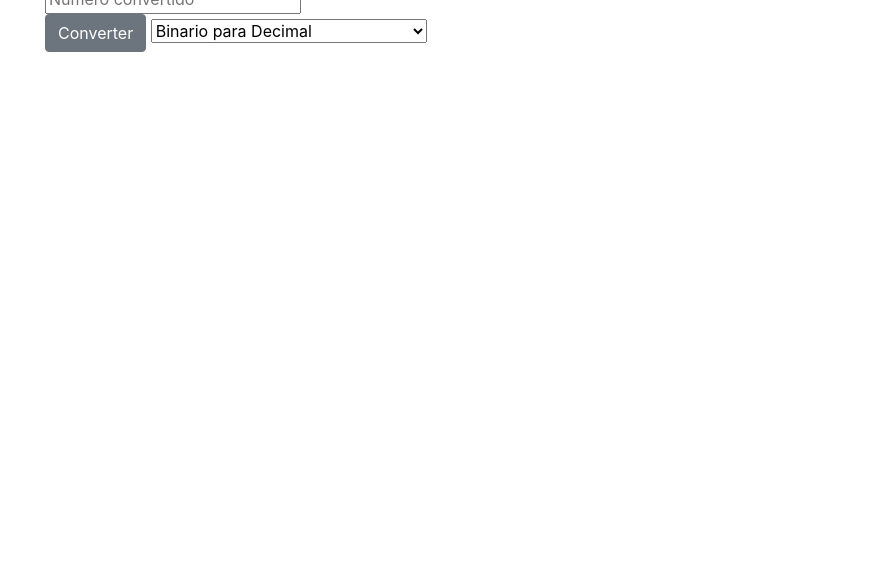
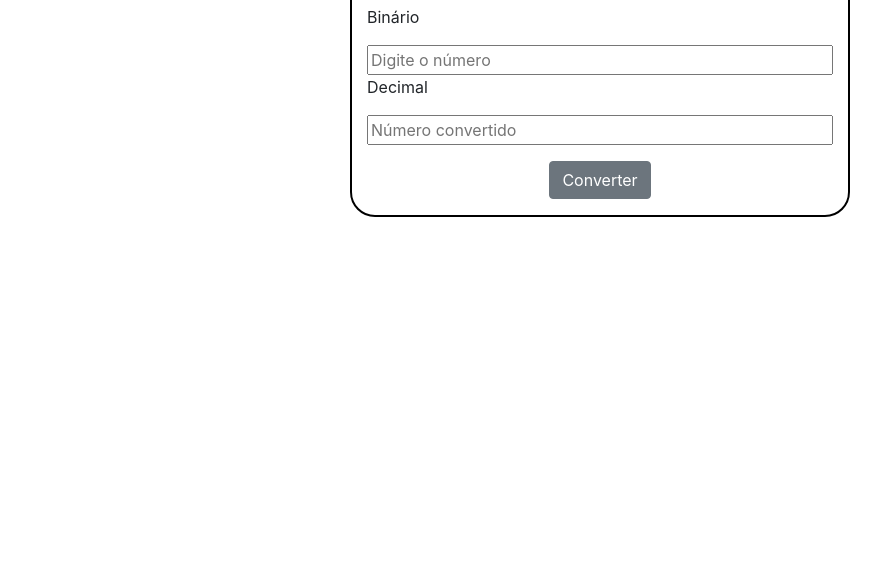
Before and after one commit to wemersonsantos/Number-converter, a website: page index.html in a window 1280 px wide. Shown: the part 224-800 px from the top of the page, without its empty margins (40-921 px from the left). Drawn offline with nearby package versions, Linux system fonts and the light colour scheme.

Commit message:
adicinando estilo

```diff
--- a/css/style.css
+++ b/css/style.css
@@ -0,0 +1,6 @@
+.container{
+    border: 2px solid #000;
+    border-radius: 25px;
+    max-width: 500px !important;
+    margin-top: 5rem;
+}
--- a/index.html
+++ b/index.html
@@ -12,42 +12,26 @@
 
     <div class="container">
         <div class="row">
-            <h1 class="col-6 offset-3">Conversor</h1>
-            <h3>Estamos convertendo um número binário para decimal.</h3>
+            <h1 class="col-6 offset-3 mt-3">Conversor</h1>
+            <h3>Convertendo um número binário para decimal.</h3>
         </div>
 
         <div>
-            <p>Binário</p>
-            <input type='text' id="number" name="numberforConv" placeholder="Digite o número">
+            <divc class="d-flex flex-column">
+                <p class="paragrafo">Binário</p>
+                <input type='text' id="number" name="numberforConv" placeholder="Digite o número">
+            </divc>
         </div>
         <div>
-            <p>Decimal</p>
-            <input type='text' id="numberConv" name="numberConv" placeholder="Número convertido" readonly>
+            <div class="d-flex flex-column">
+                <p class="paragrafo">Decimal</p>
+                <input type='text' id="numberConv" name="numberConv" placeholder="Número convertido" readonly>
+            </div>
         </div>
         <div>
-            <button type="submit" id="buttonSb" class="btn btn-secondary">Converter</button>
-            <select id="Converter">
-                <optgroup>
-                    <option value="BD">Binario para Decimal</option>
-                    <option value="BH">Binario para Hexadecimal</option>
-                    <option value="BO">Binario para Octadecimal</option>
-                </optgroup>
-                <optgroup>
-                    <option value="DB">Decimal para Binario</option>
-                    <option value="DH">Decimal para Hexadecimal</option>
-                    <option value="DO">Decimal para Octadecimal</option>
-                </optgroup>
-                <optgroup>
-                    <option value="HB">Hexadecimal para Binario</option>
-                    <option value="HD">Hexadecimal para Decimal</option>
-                    <option value="HO">Hexadecimal para Octadecimal</option>
-                </optgroup>
-                <optgroup>
-                    <option value="OB">Octadecimal para Binario</option>
-                    <option value="OD">Octadecimal para Decimal</option>
-                    <option value="OH">Octadecimal para Hexadecimal</option>
-                </optgroup>
-            </select>
+            <div class="d-flex justify-content-center m-3">
+                <button type="submit" id="buttonSb" class="btn btn-secondary">Converter</button>
+            </div>
         </div>
     </div>
 
--- a/js/script.js
+++ b/js/script.js
@@ -6,10 +6,23 @@ function bin2dec(bin){
         let decimal = 0;
         for(let index = bin.length -1; index >= 0; index--){
             decimal += parseInt(bin[index])*Math.pow(2, bin.length-1-index);
-    }
+        };
         return decimal;
-}
+    };
+
 
     btn.addEventListener("click" , e => {
-    numberConv.value = `${bin2dec(numberforConv.value)}`
-})
+        let arrayNumber;
+        for(let index = numberforConv.value.length -1; index >= 0; index--){
+            arrayNumber = numberforConv.value.split("");
+        };
+
+        arrayNumber.forEach(numb => {
+            if(numb == 1 || numb == 0){
+                numberConv.value = `${bin2dec(numberforConv.value)}`;
+            }else{
+                numberConv.value = 'Valor incorreto';
+            };
+        });
+
+    });
```
Lines whose indentation alone changed are shown as unchanged.
